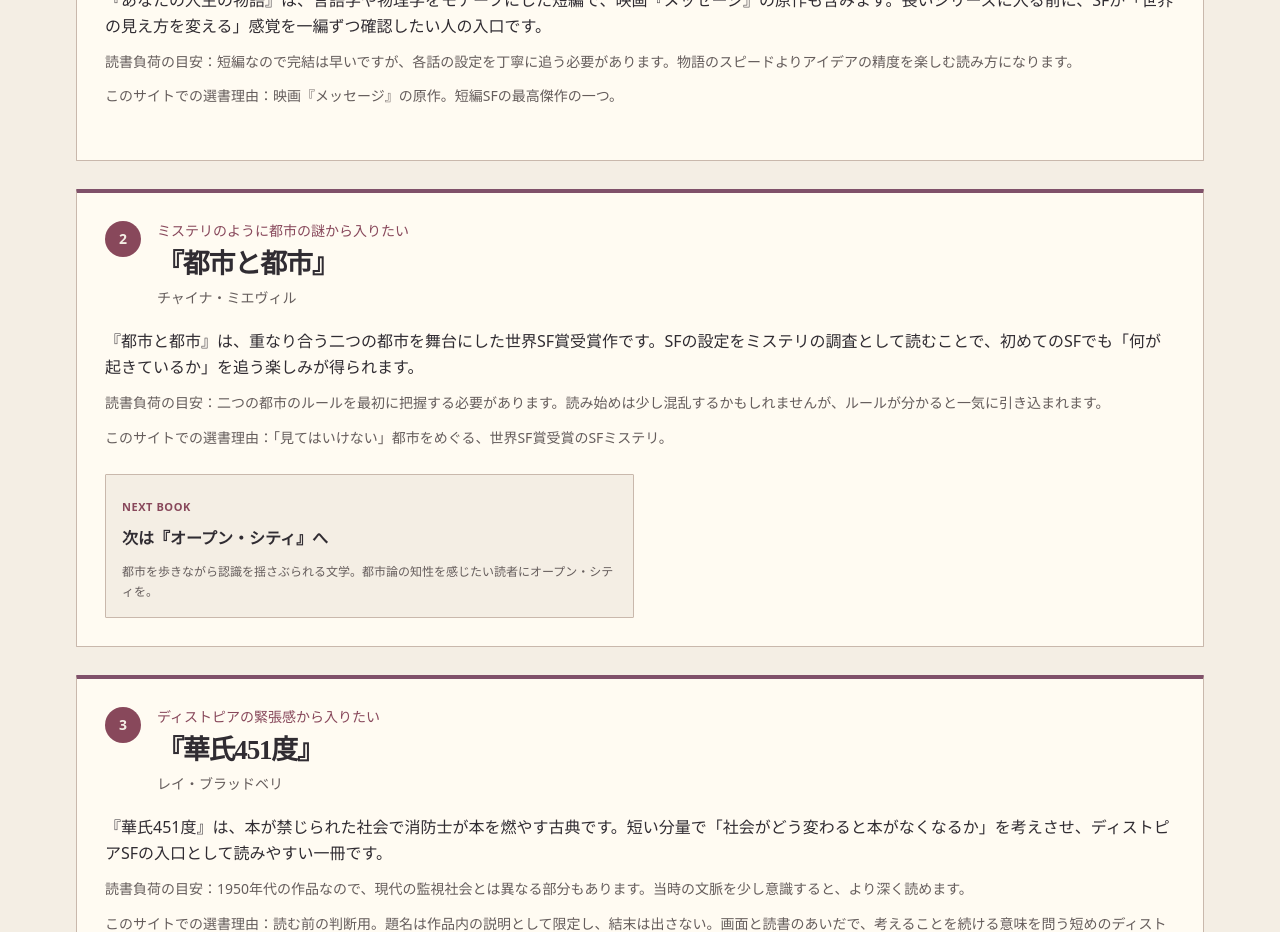
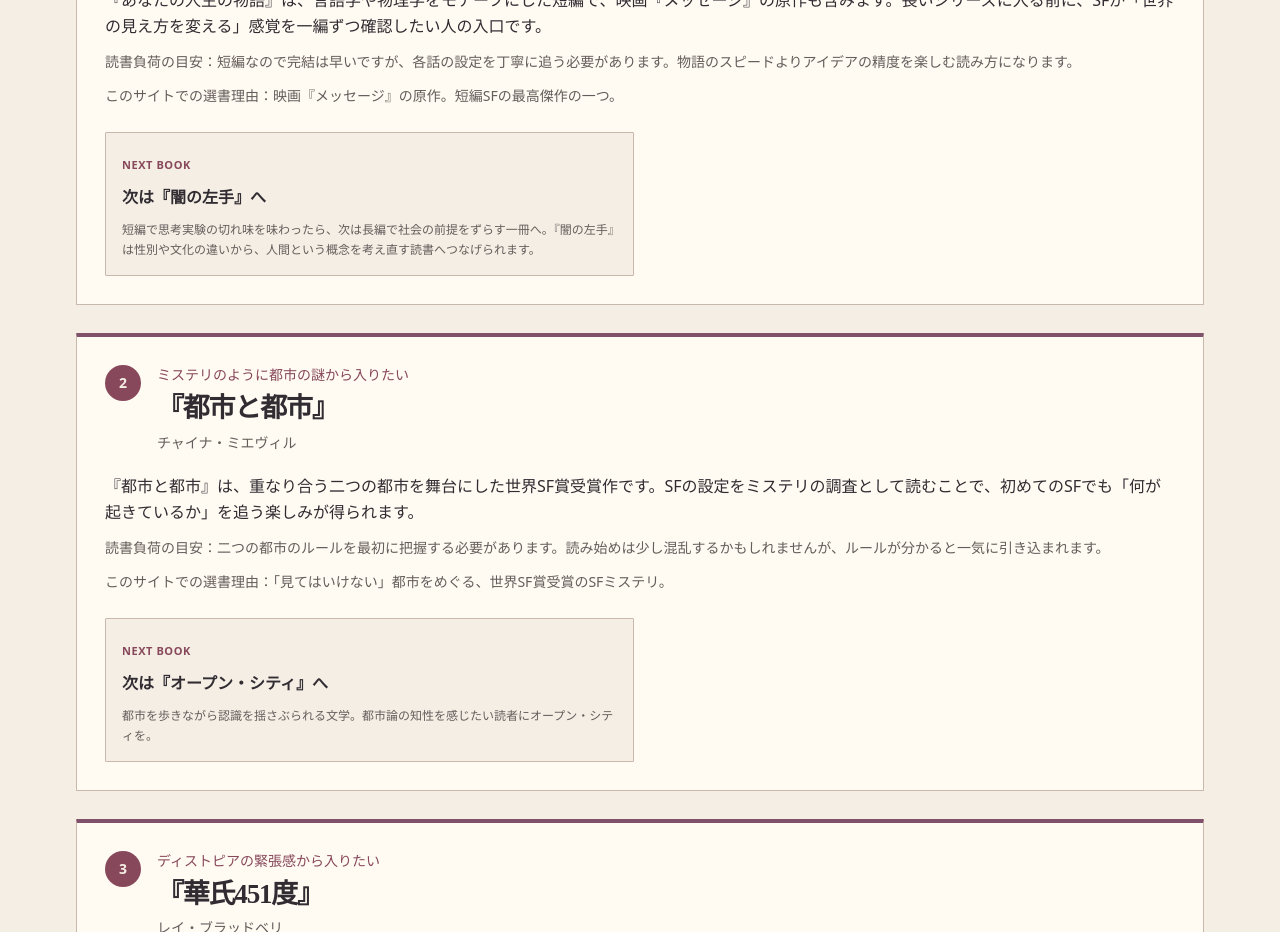
Before and after one commit to nomuonji/book-discovery, a Next.js app: page /guides/sf-first-book in a window 1280 px wide. Shown: the part 800-1732 px from the top of the page. Built offline with nearby package versions, Linux system fonts and the light colour scheme.

Commit message:
[CF-Pages-Skip] Ensure every SF entry has a valid next-book route

```diff
--- a/src/app/guides/sf-first-book/page.tsx
+++ b/src/app/guides/sf-first-book/page.tsx
@@ -68,8 +68,24 @@ function buildRoute(slug: string) {
   const book = getBookBySlug(slug);
   if (!book) return null;
 
-  const next = getRecommendationsFrom(slug).find((rec) => rec.type !== "reading-path");
+  const nextFromGraph = getRecommendationsFrom(slug).find((rec) => rec.type !== "reading-path");
   const path = getPathsContainingBook(slug)[0];
+
+  // This collection has no outgoing recommendation or curated path yet.
+  // Keep the reader's next step useful by linking to an existing catalog record.
+  const curatedNext =
+    slug === "stories-of-your-life-and-others"
+      ? {
+          book: getBookBySlug("the-left-hand-of-darkness"),
+          reasonJa:
+            "短編で思考実験の切れ味を味わったら、次は長編で社会の前提をずらす一冊へ。『闇の左手』は性別や文化の違いから、人間という概念を考え直す読書へつなげられます。",
+        }
+      : null;
+  const next =
+    nextFromGraph ??
+    (curatedNext?.book
+      ? { book: curatedNext.book, reasonJa: curatedNext.reasonJa }
+      : undefined);
 
   return { book, next, path };
 }
```
